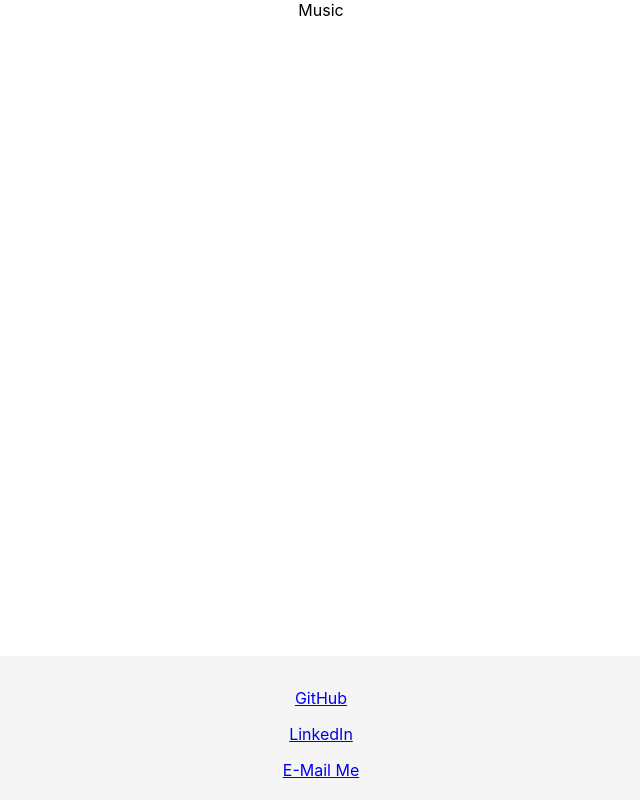
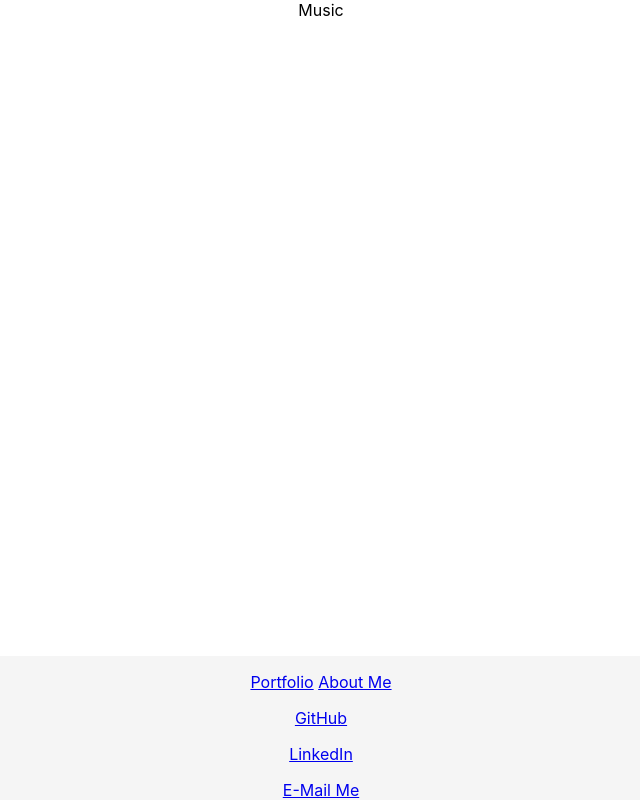
Before and after one commit to codegregcode/portfolio-react, a React (Create React App) app: page /music in a window 1280 px wide. Shown: the whole page, without its empty margins (319-959 px from the left). Built offline with nearby package versions, Linux system fonts and the light colour scheme; no server answers.

Commit message:
updates conditional rendering

```diff
--- a/src/components/Footer.jsx
+++ b/src/components/Footer.jsx
@@ -10,6 +10,14 @@ const Footer = ({ currentLocation }) => {
     }
     if (currentLocation === '/portfolio') {
       return <Link to="/about-me">About Me</Link>;
+    }
+    if (currentLocation === '/music' || currentLocation === '/photo-reel') {
+      return (
+        <>
+          <Link to="/portfolio">Portfolio</Link>{' '}
+          <Link to="/about-me">About Me</Link>
+        </>
+      );
     }
     return null;
   };
```
